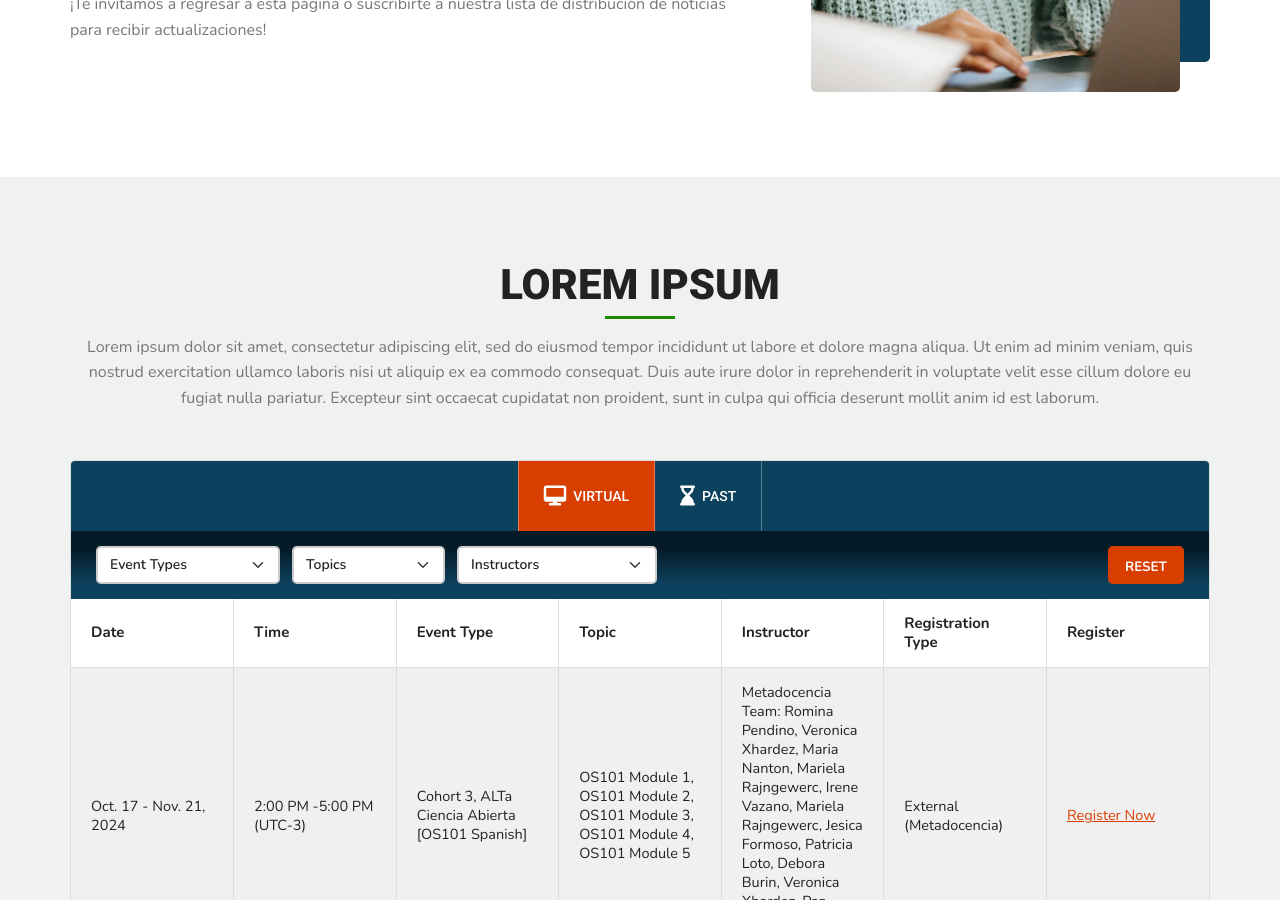
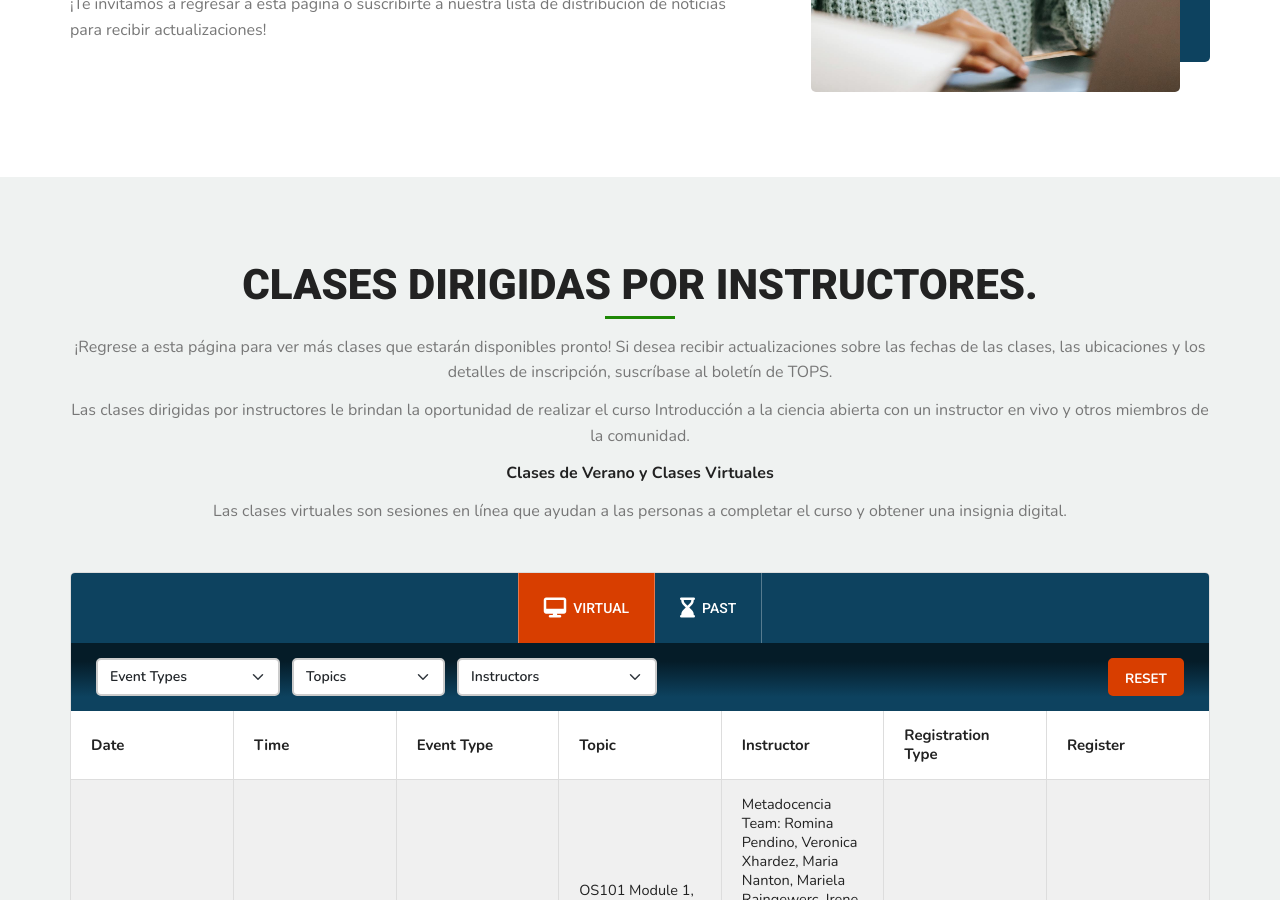
Before and after one commit to bressler1995/TOPS-Website-Front-End, a Jekyll site: the page built from pages/os101spanish.md, in a window 1280 px wide and 900 px high, scrolled down 2087 px. Built offline with Jekyll 4.4.1, drawn with Linux system fonts in a browser that asks for light colours; a script that is not in the unit is left out; some of the changed text lies outside the part shown.

Commit message:
Add replacement text to new instructor led section on Spanish page

```diff
--- a/_includes/os101spanish/instructorled.html
+++ b/_includes/os101spanish/instructorled.html
@@ -2,9 +2,12 @@
     <div class="container tops_container">
       <div class="row">
         <div class="col-12 tops_workshops_primary_content primary_content_md">
-          <h2 class="text-center mb-2">Lorem Ipsum</h2>
+          <h2 class="text-center mb-2">Clases dirigidas por Instructores.</h2>
           <div class="tops_divider div_larger justify-content-center mb-3"><div class="div_inner"></div></div>
-          <p>Lorem ipsum dolor sit amet, consectetur adipiscing elit, sed do eiusmod tempor incididunt ut labore et dolore magna aliqua. Ut enim ad minim veniam, quis nostrud exercitation ullamco laboris nisi ut aliquip ex ea commodo consequat. Duis aute irure dolor in reprehenderit in voluptate velit esse cillum dolore eu fugiat nulla pariatur. Excepteur sint occaecat cupidatat non proident, sunt in culpa qui officia deserunt mollit anim id est laborum.</p>
+          <p>¡Regrese a esta página para ver más clases que estarán disponibles pronto! Si desea recibir actualizaciones sobre las fechas de las clases, las ubicaciones y los detalles de inscripción, suscríbase al boletín de TOPS.</p>
+          <p>Las clases dirigidas por instructores le brindan la oportunidad de realizar el curso Introducción a la ciencia abierta con un instructor en vivo y otros miembros de la comunidad.</p>
+          <p><strong>Clases de Verano y Clases Virtuales</strong></p>
+          <p>Las clases virtuales son sesiones en línea que ayudan a las personas a completar el curso y obtener una insignia digital.</p>
         </div>
       </div>
       <div class="row mt-5">
--- a/pages/os101spanish.md
+++ b/pages/os101spanish.md
@@ -1,6 +1,6 @@
 ---
 layout: cta
-title: Introducción a la Ciencia Abierta en Español
+title: "Ciencia Abierta 101: Introducción a la Ciencia Abierta"
 permalink: "/os101-en-espanol/"
 image: assets/img/modulesbg.jpg
 overlay: "opacity-70"
```
